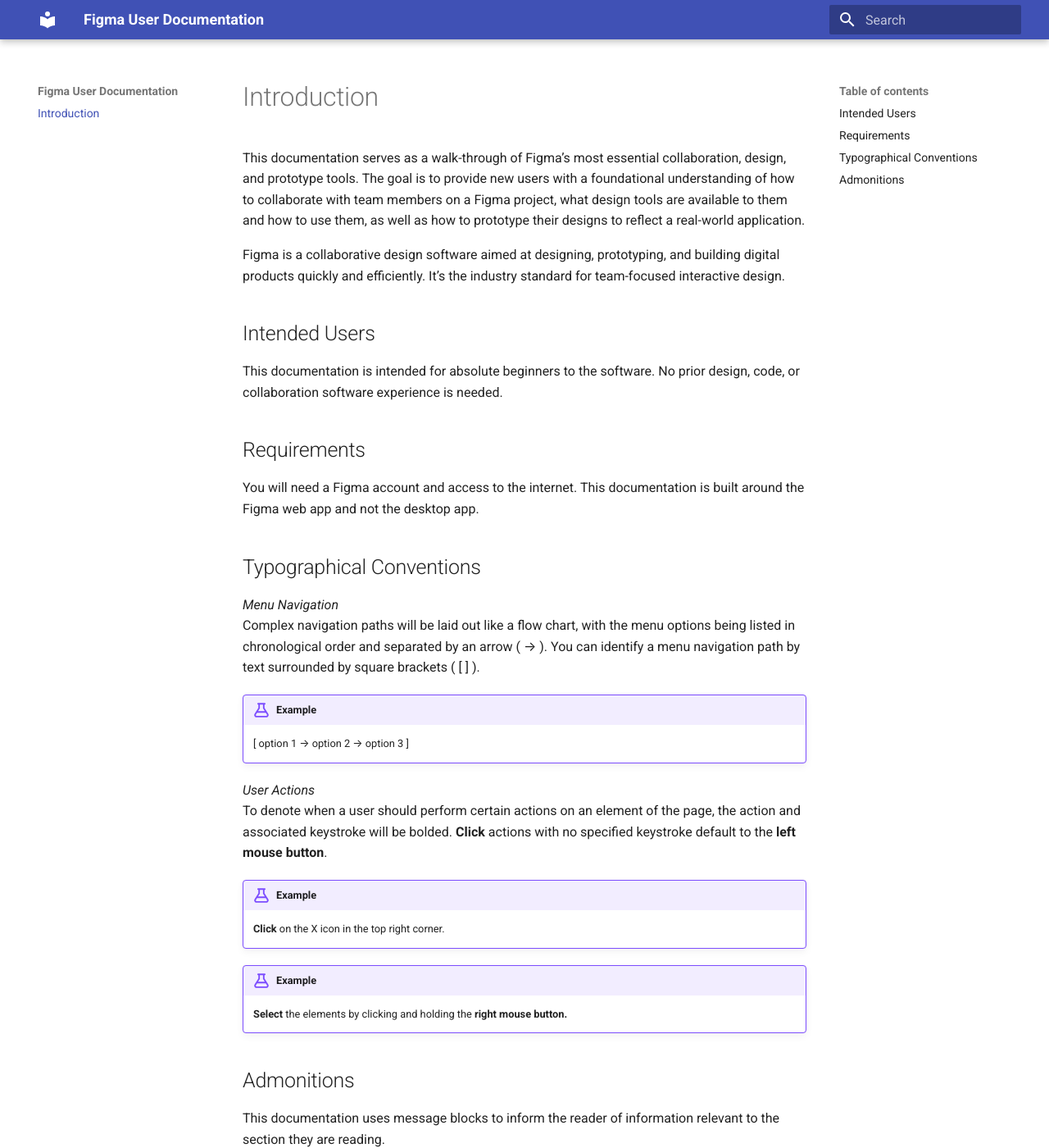
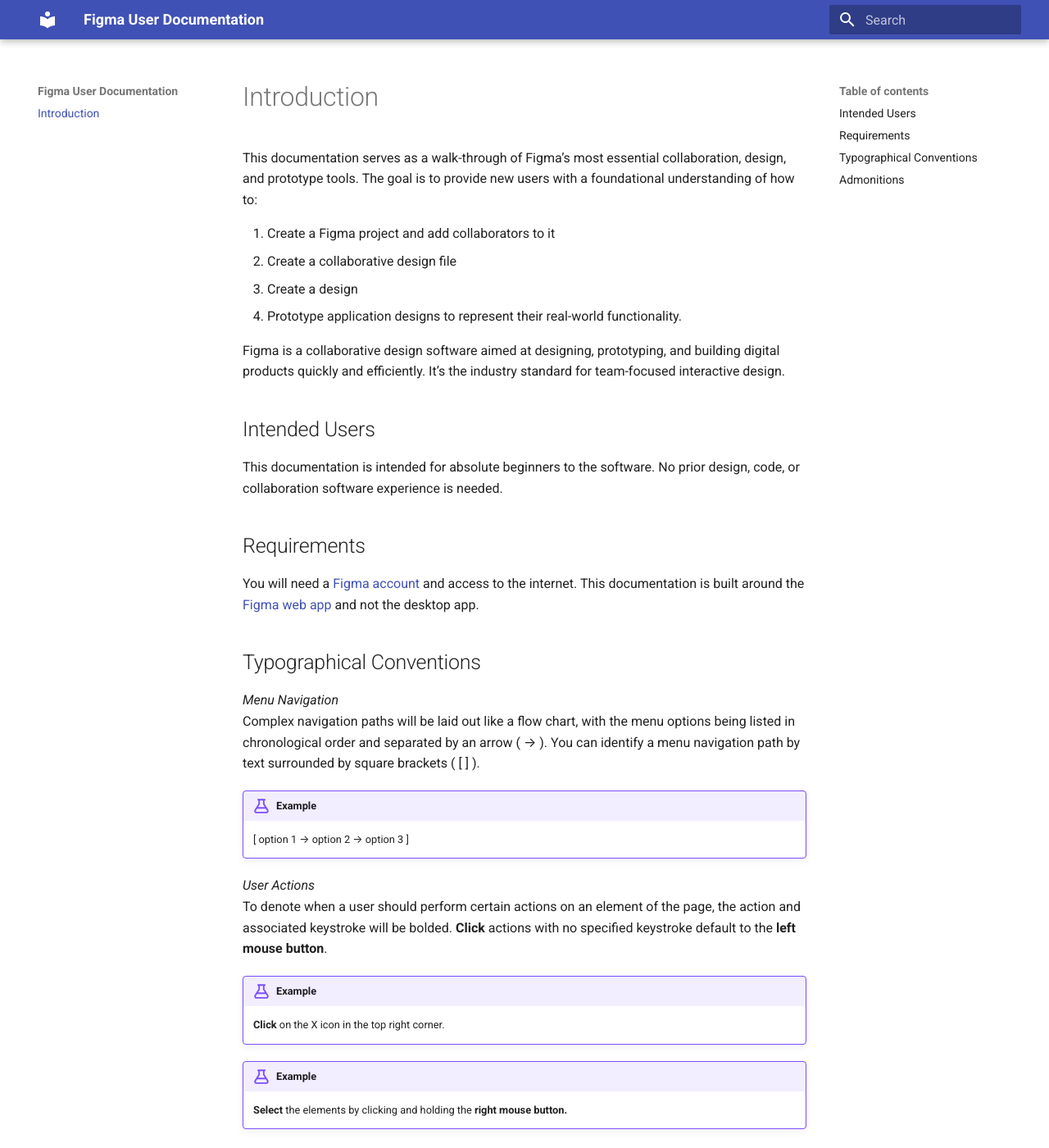
Before and after one commit to avkuda48/figmaUserDocs_avaAnna, an MkDocs documentation site: the page built from docs/index.md, in a window 1280 px wide and 1400 px high. Shown: the whole window at 82% size. Built offline with MkDocs 1.6.1 and Material for MkDocs 9.7.7, drawn with Linux system fonts in a browser that asks for light colours; some of the changed text lies outside the part shown.

```diff
--- a/docs/index.md
+++ b/docs/index.md
@@ -1,6 +1,11 @@
 # Introduction
 
-This documentation serves as a walk-through of Figma’s most essential collaboration, design, and prototype tools. The goal is to provide new users with a foundational understanding of how to collaborate with team members on a Figma project, what design tools are available to them and how to use them, as well as how to prototype their designs to reflect a real-world application.
+This documentation serves as a walk-through of Figma’s most essential collaboration, design, and prototype tools. The goal is to provide new users with a foundational understanding of how to:
+
+1. Create a Figma project and add collaborators to it
+2. Create a collaborative design file
+3. Create a design
+4. Prototype application designs to represent their real-world functionality.
 
 Figma is a collaborative design software aimed at designing, prototyping, and building digital products quickly and efficiently. It’s the industry standard for team-focused interactive design.
 
@@ -10,7 +15,7 @@ This documentation is intended for absolute beginners to the software. No prior
 
 ## Requirements
 
-You will need a Figma account and access to the internet. This documentation is built around the Figma web app and not the desktop app.
+You will need a [Figma account](https://www.figma.com/login) and access to the internet. This documentation is built around the [Figma web app](https://www.figma.com/) and not the desktop app.
 
 ## Typographical Conventions
 
@@ -36,22 +41,18 @@ To denote when a user should perform certain actions on an element of the page,
 
 This documentation uses message blocks to inform the reader of information relevant to the section they are reading.
 
-!!! danger
+!!! success
 
-    This icon informs the reader of an action that might crash the software.
-
-!!! warning
-
-    This icon informs the reader of an action that might cause a minor issue.
+    This icon informs the reader what a successful execution of the action will look like.
 
 !!! info
 
     This icon informs the reader of additional tips or notes.
 
-!!! success
-
-    This icon informs the reader what a successful execution of the action will look like.
-
 !!! example
 
     This icon informs the reader of an example.
+
+!!! warning
+
+    This icon informs the reader of an action that might cause an issue.
```
